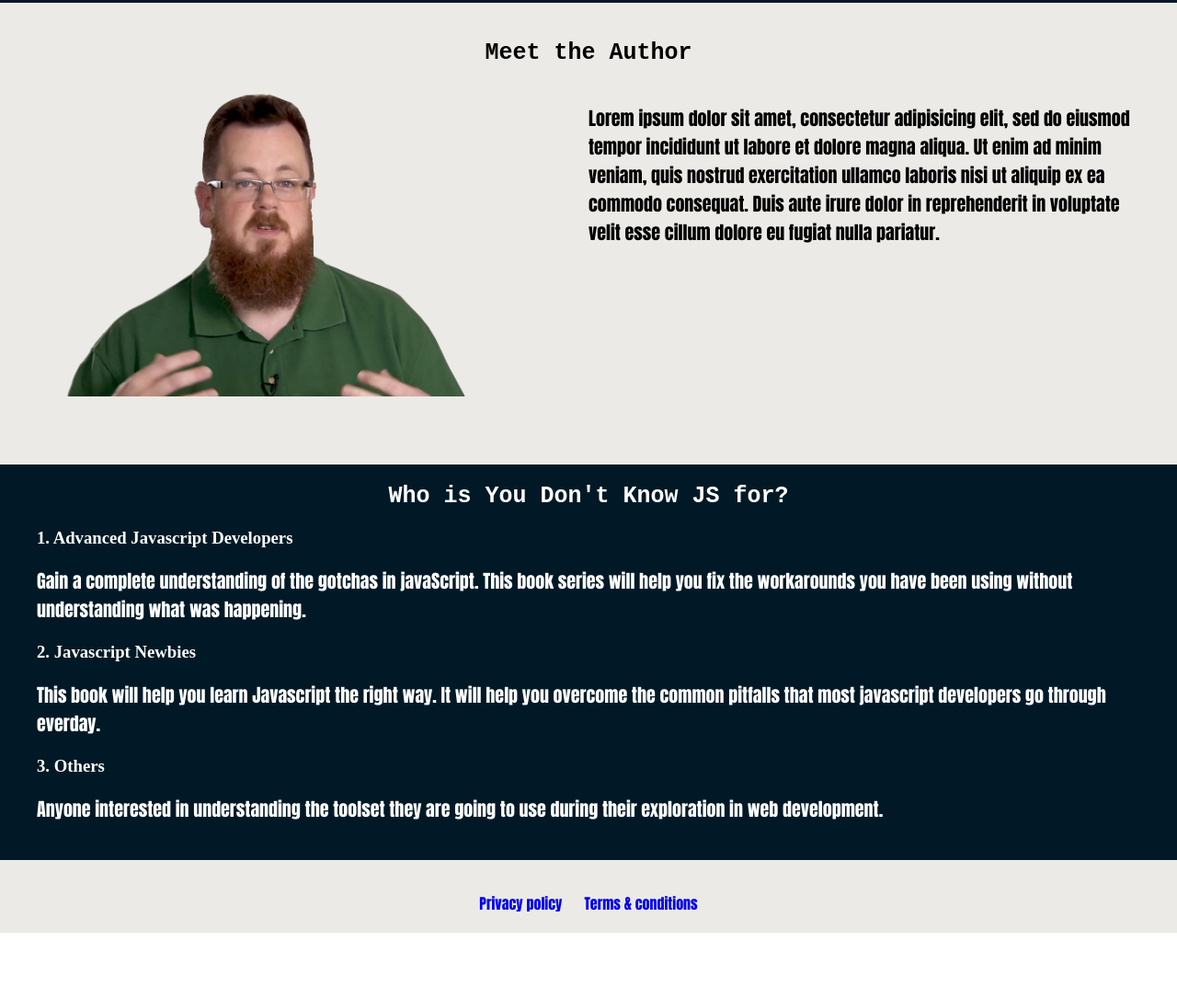
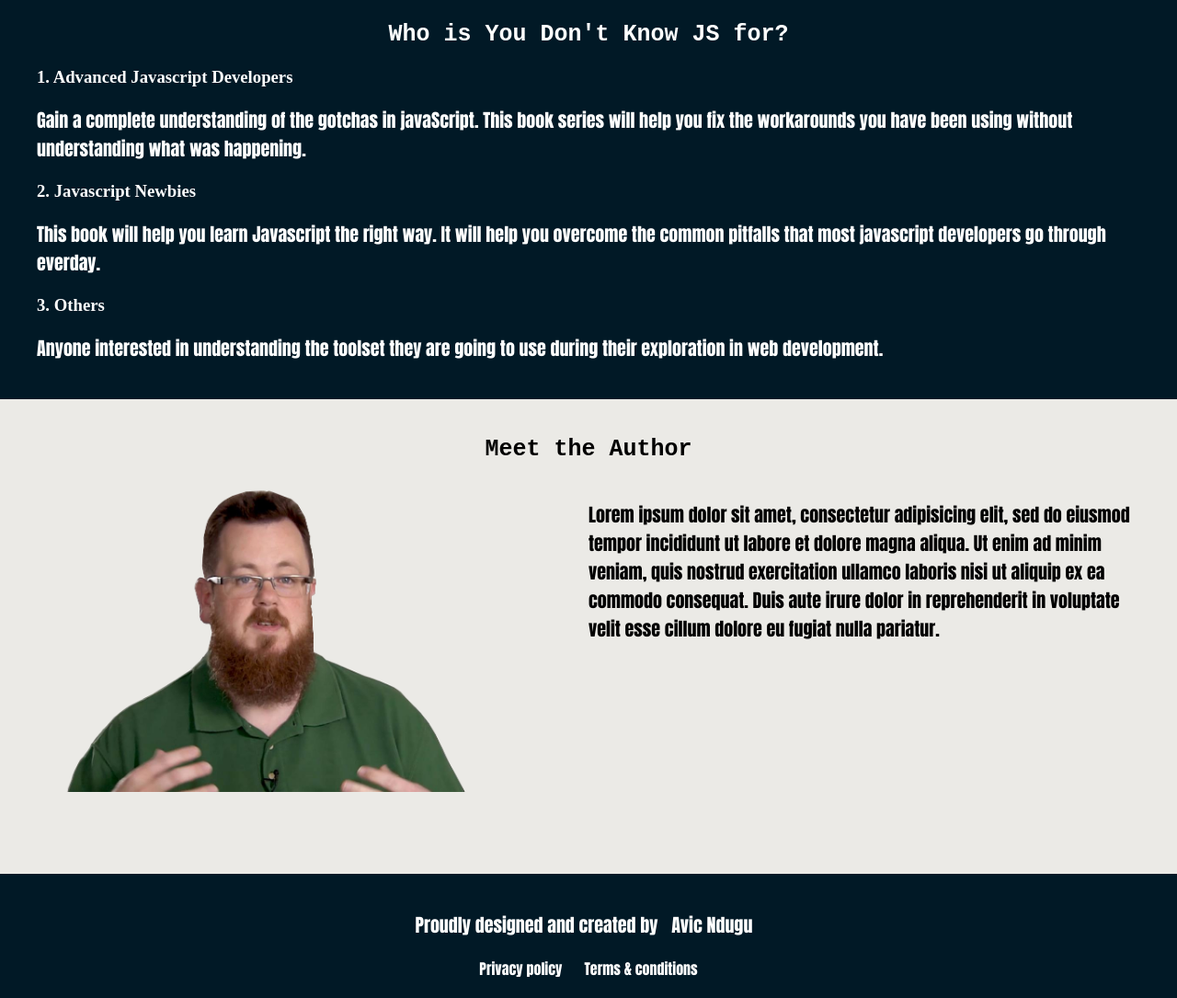
Before and after one commit to avicndugu/productLandingPage, a plain HTML site: page index.html in a window 1280 px wide. Shown: the part 2490-3575 px from the top of the page at 92% size. Before the commit the page ends 3504 px from the top, so only its background shows below. Drawn offline with Linux system fonts and the light colour scheme; a web font is replaced by a local one.

Commit message:
Added footer link for root domain

```diff
--- a/css/main.css
+++ b/css/main.css
@@ -258,7 +258,16 @@ main {
 	/*padding-left: 40px;*/
 	color:#fff;
 }
-
+ footer {
+ 	background: #011926;
+ 	color:#fff;
+ }
+ footer a {
+ 	color:#fff;
+ }
+ footer a:hover {
+ 	color:#f88e37;
+ }
 
 /**********************WHO the book is for **************************/
 /* Responsive layout - when the screen is less than 600px wide, make the
--- a/index.html
+++ b/index.html
@@ -98,6 +98,15 @@
 			<p>
 			The book is broken down into section so you only buy the section you want to read.</p>
 		</div>
+		<div id="who">
+			<h2>Who is You Don't Know JS for?</h2>
+			<h3>1. Advanced Javascript Developers</h3>
+			<p>Gain a complete understanding of the gotchas in javaScript. This book series will help you fix the workarounds you have been using without understanding what was happening.</p>
+			<h3>2. Javascript Newbies</h3>
+			<p>This book will help you learn Javascript the right way. It will help you overcome the common pitfalls that most javascript developers go through everday.</p>
+			<h3>3. Others</h3>
+			<p>Anyone interested in understanding the toolset they are going to use during their exploration in web development.</p>
+		</div>
 		<div class="row text-center" id="author">
 			<h2>Meet the Author</h2>
 			<div class="collumns2">
@@ -111,17 +120,10 @@
 				cillum dolore eu fugiat nulla pariatur.</p>
 			</div>
 		</div>
-		<div id="who">
-			<h2>Who is You Don't Know JS for?</h2>
-			<h3>1. Advanced Javascript Developers</h3>
-			<p>Gain a complete understanding of the gotchas in javaScript. This book series will help you fix the workarounds you have been using without understanding what was happening.</p>
-			<h3>2. Javascript Newbies</h3>
-			<p>This book will help you learn Javascript the right way. It will help you overcome the common pitfalls that most javascript developers go through everday.</p>
-			<h3>3. Others</h3>
-			<p>Anyone interested in understanding the toolset they are going to use during their exploration in web development.</p>
-		</div>
+
 	</main>
 	<footer>
+		<p>Proudly designed and created by <a href="https://avicndugu.github.io">Avic Ndugu</a></p>
 		<a href="#">Privacy policy</a>
 		<a href="#">Terms & conditions</a>
 	</footer>
```
